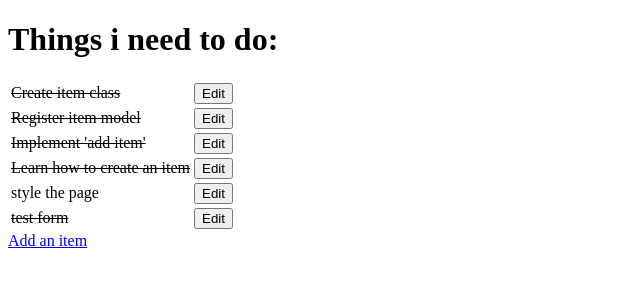
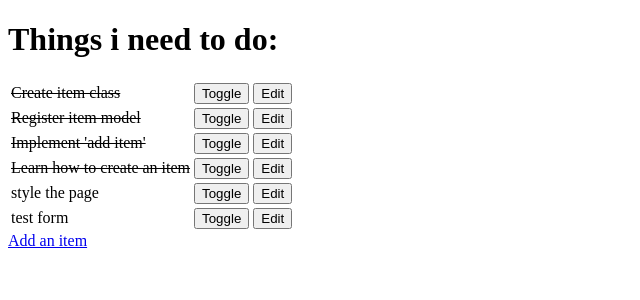
Before and after one commit to LittleBlue418/django, a Django app: page / in a window 1280 px wide. Shown: the top 300 px of the page, without its empty margins (0-640 px from the left). Run offline with Django 3.2, Linux system fonts and the light colour scheme; data comes from the database, SQL or seed files in the repository.

Commit message:
toggle complete/uncomplete

```diff
--- a/django_todo/urls.py
+++ b/django_todo/urls.py
@@ -15,11 +15,12 @@ Including another URLconf
 """
 from django.contrib import admin
 from django.urls import path
-from todo.views import get_todo_list, add_item, edit_item
+from todo import views
 
 urlpatterns = [
     path('admin/', admin.site.urls),
-    path('', get_todo_list, name='get_todo_list'),
-    path('add', add_item, name='add_item'),
-    path('edit/<item_id>', edit_item, name='edit_item')
+    path('', views.get_todo_list, name='get_todo_list'),
+    path('add', views.add_item, name='add_item'),
+    path('edit/<item_id>', views.edit_item, name='edit_item'),
+    path('toggle/<item_id>', views.toggle_item, name='toggle_item')
 ]
--- a/todo/templates/todo/todo_list.html
+++ b/todo/templates/todo/todo_list.html
@@ -20,6 +20,11 @@
                 <td>{{ item.name }}</td>
             {% endif %}
             <td>
+                <a href="/toggle/{{ item.id }}">
+                    <button>Toggle</button>
+                </a>
+            </td>
+            <td>
                 <a href="/edit/{{ item.id }}">
                     <button>Edit</button>
                 </a>
--- a/todo/views.py
+++ b/todo/views.py
@@ -42,3 +42,10 @@ def edit_item(request, item_id):
     }
 
     return render(request, 'todo/edit_item.html', context)
+
+
+def toggle_item(request, item_id):
+    item = get_object_or_404(Item, id=item_id)
+    item.done = not item.done
+    item.save()
+    return redirect('get_todo_list')
```
Also changed, not shown: db.sqlite3.
